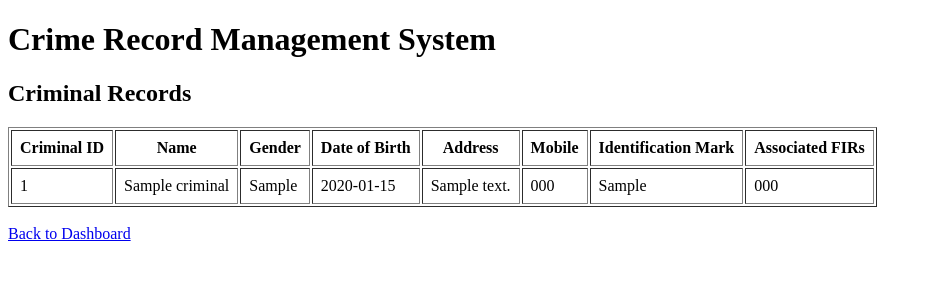
After one commit to ravibera150-hub/ABDMS, a PHP site: page /criminal_records.php in a window 1280 px wide. The commit adds this page. Shown: the top 300 px of the page, without its empty margins (0-932 px from the left). Run offline with PHP 8.4, Linux system fonts and the light colour scheme; the visitor is signed in with stand-in values (Sample User, id 1); tables that the repository leaves empty hold one stand-in row (values such as "Sample post").

Commit message:
Add criminal record view

```diff
--- /dev/null
+++ b/criminal_records.php
@@ -0,0 +1,116 @@
+<?php
+
+session_start();
+
+if (!isset($_SESSION['police_id'])) {
+    header("Location: index.html");
+    exit();
+}
+
+require_once "backend/db.php";
+
+$sql = "SELECT
+            criminal.criminal_id,
+            criminal.name,
+            criminal.gender,
+            criminal.date_of_birth,
+            criminal.address,
+            criminal.mobile,
+            criminal.identification_mark,
+            GROUP_CONCAT(fir.fir_number SEPARATOR ', ') AS fir_numbers
+        FROM criminal
+        LEFT JOIN fir_criminal
+            ON criminal.criminal_id = fir_criminal.criminal_id
+        LEFT JOIN fir
+            ON fir_criminal.fir_id = fir.fir_id
+        GROUP BY criminal.criminal_id
+        ORDER BY criminal.criminal_id DESC";
+
+$result = $conn->query($sql);
+
+?>
+
+<!DOCTYPE html>
+<html lang="en">
+
+<head>
+    <meta charset="UTF-8">
+    <meta name="viewport" content="width=device-width, initial-scale=1.0">
+
+    <title>Criminal Records</title>
+</head>
+
+<body>
+
+    <h1>Crime Record Management System</h1>
+
+    <h2>Criminal Records</h2>
+
+    <table border="1" cellpadding="8">
+
+        <tr>
+            <th>Criminal ID</th>
+            <th>Name</th>
+            <th>Gender</th>
+            <th>Date of Birth</th>
+            <th>Address</th>
+            <th>Mobile</th>
+            <th>Identification Mark</th>
+            <th>Associated FIRs</th>
+        </tr>
+
+        <?php while ($row = $result->fetch_assoc()) { ?>
+
+            <tr>
+
+                <td>
+                    <?php echo htmlspecialchars($row['criminal_id']); ?>
+                </td>
+
+                <td>
+                    <?php echo htmlspecialchars($row['name']); ?>
+                </td>
+
+                <td>
+                    <?php echo htmlspecialchars($row['gender']); ?>
+                </td>
+
+                <td>
+                    <?php echo htmlspecialchars($row['date_of_birth'] ?? ''); ?>
+                </td>
+
+                <td>
+                    <?php echo htmlspecialchars($row['address']); ?>
+                </td>
+
+                <td>
+                    <?php echo htmlspecialchars($row['mobile'] ?? ''); ?>
+                </td>
+
+                <td>
+                    <?php echo htmlspecialchars($row['identification_mark'] ?? ''); ?>
+                </td>
+
+                <td>
+                    <?php echo htmlspecialchars($row['fir_numbers'] ?? 'No FIR linked'); ?>
+                </td>
+
+            </tr>
+
+        <?php } ?>
+
+    </table>
+
+    <br>
+
+    <a href="dashboard.php">Back to Dashboard</a>
+
+</body>
+
+</html>
+
+<?php
+
+$conn->close();
+
+?>
--- a/dashboard.php
+++ b/dashboard.php
@@ -55,6 +55,10 @@ if (!isset($_SESSION['police_id'])) {
 
     <br><br>
 
+    <a href="criminal_records.php">View Criminal Records</a>
+
+    <br><br>
+
     <a href="logout.php">Logout</a>
 
 </body>
```
